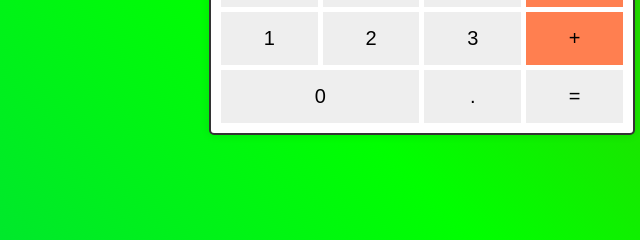
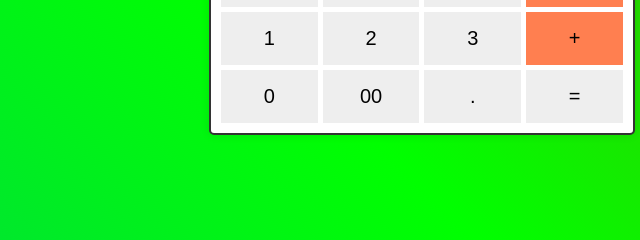
Before and after one commit to RayaneC-01/EasyCalc, a plain HTML site: page index.html in a window 1280 px wide. Shown: the part 459-699 px from the top of the page, 218-858 px from the left. Drawn offline with Linux system fonts and the light colour scheme.

Commit message:
Page principale

```diff
--- a/index.html
+++ b/index.html
@@ -73,9 +73,8 @@
         >
           +
         </button>
-        <button onclick="appendToDisplay('0')" style="grid-column: span 2">
-          0
-        </button>
+        <button onclick="appendToDisplay('0')">0</button>
+        <button onclick="appendToDisplay('00')">00</button>
         <button onclick="appendToDisplay('.')">.</button>
         <button onclick="calculateResult()">=</button>
       </div>
```
